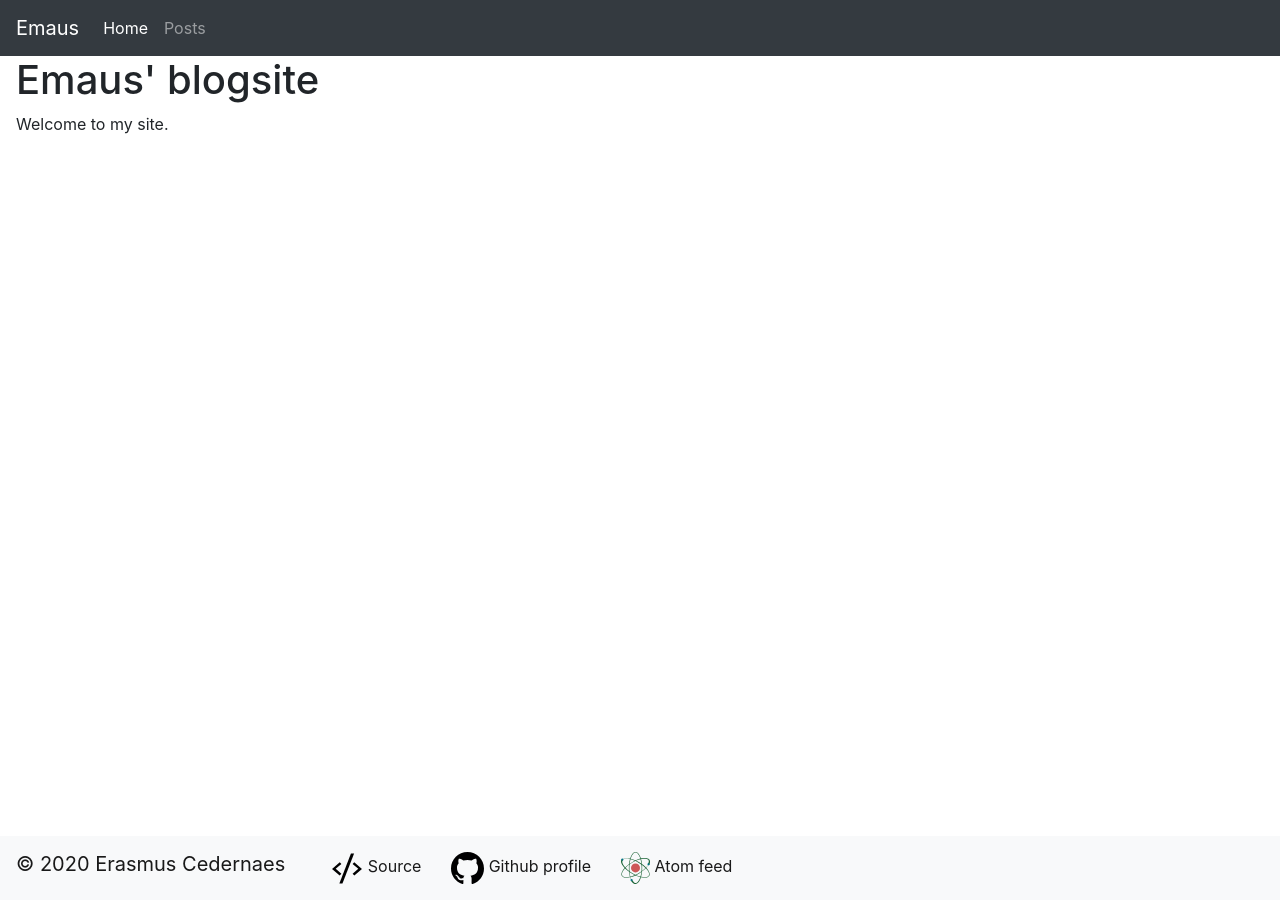
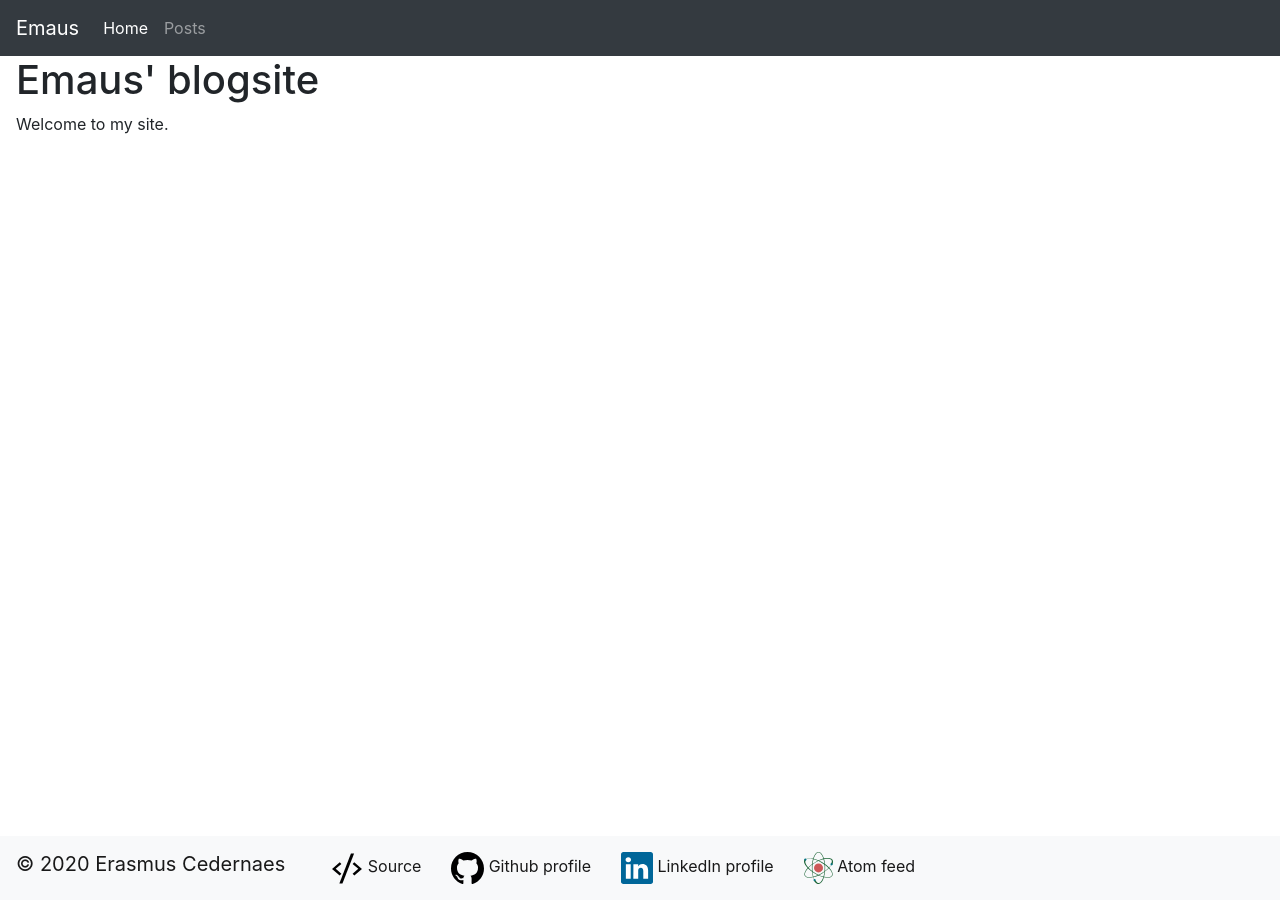
Before and after one commit to emanuelen5/emanuelen5.github.io, a Jekyll site: the page built from site/index.md, in a window 1280 px wide. Built offline with Jekyll 4.4.1, drawn with Linux system fonts in a browser that asks for light colours.

Commit message:
WIP: Adding LinkedIn profile link

```diff
--- a/site/_layouts/shell.html
+++ b/site/_layouts/shell.html
@@ -39,19 +39,25 @@
 				<div class="col text-center text-nowrap navbar-link navbar-text">
 					<a href="{{site.repo}}/tree/blog/{{site.source}}/{{page.path}}">
 						<img alt="Source code icon" class="align-middle" style="height: 2em;" src="/assets/images/code.svg"/>
-						<span class="hide-sm"> Source</span>
+						<span class="d-none d-md-inline-block"> Source</span>
 					</a>
 				</div>
 				<div class="col text-center text-nowrap navbar-link navbar-text">
 					<a href="https://github.com/emanuelen5">
 						<img alt="Github icon" class="align-middle" style="height: 2em;" src="/assets/images/github_icon.svg"/>
-						<span class="hide-sm"> Github profile</span>
+						<span class="d-none d-md-inline-block"> Github profile</span>
+					</a>
+				</div>
+				<div class="col text-center text-nowrap navbar-link navbar-text">
+					<a href="https://www.linkedin.com/in/erasmus-cedernaes/">
+						<img alt="LinkedIn icon" class="align-middle" style="height: 2em;" src="/assets/images/linkedin_logo.svg"/>
+						<span class="d-none d-md-inline-block"> LinkedIn profile</span>
 					</a>
 				</div>
 				<div class="col text-center text-nowrap navbar-link navbar-text">
 					<a href="/atom.xml">
 						<img alt="Atom feed icon" class="align-middle" style="height: 2em;" src="/assets/images/atom.svg"/>
-						<span class="hide-sm"> Atom feed</span>
+						<span class="d-none d-md-inline-block"> Atom feed</span>
 					</a>
 				</div>
 			</div>
--- a/site/css/style.scss
+++ b/site/css/style.scss
@@ -28,13 +28,6 @@ img.img-post {
 	max-height: 6em;
 }
 
-// Footer
-span.hide-sm {
-	@media screen and (max-width: $small) {
-		display: none;
-	}
-}
-
 // Text lists
 ol {
 	@media screen and (max-width: $small)  {
```
Also changed, not shown: site/assets/images/linkedin_logo.svg (added).
